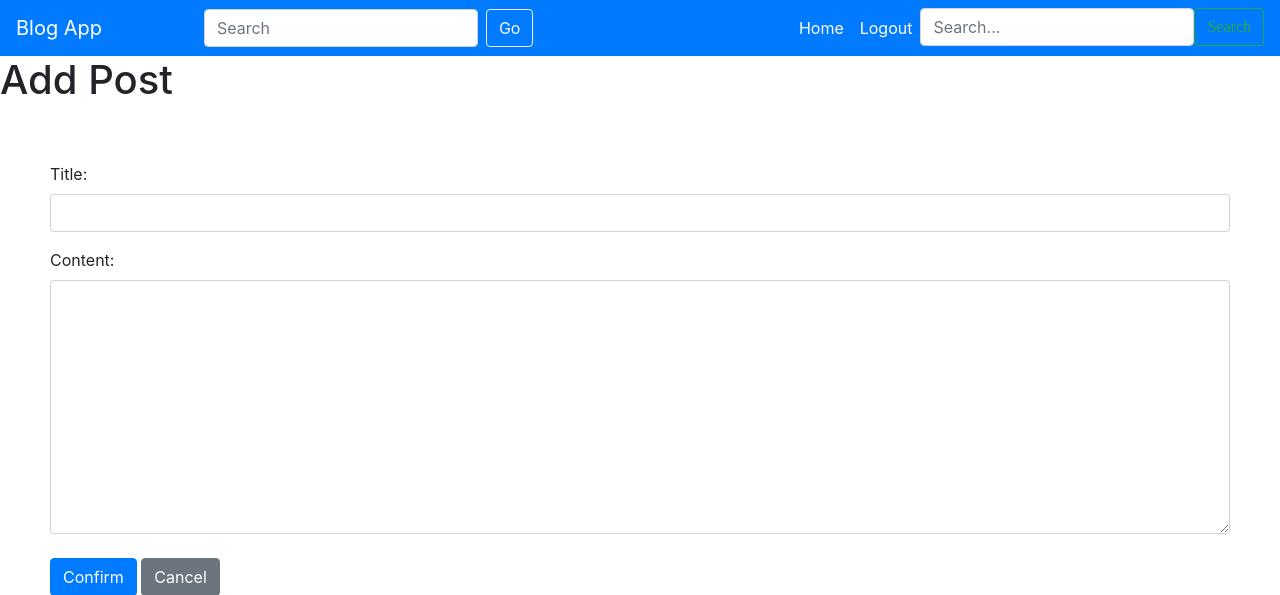
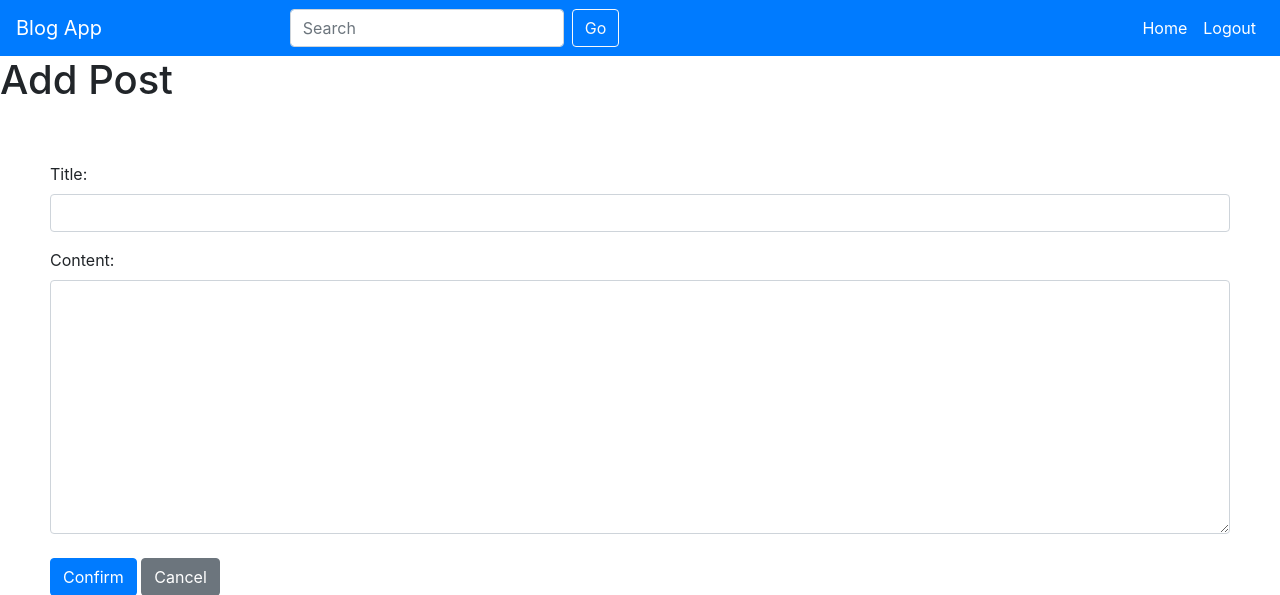
Before and after one commit to TanDao01262000/BlogApp, a Django app: page /blog/add-post/ in a window 1280 px wide. Shown: the top 595 px of the page. Run offline with Django 4.2, Linux system fonts and the light colour scheme; the visitor is signed in with stand-in values (Sample User, id 1).

Commit message:
removed duplicated search bar

```diff
--- a/main_app/templates/main_app/base.html
+++ b/main_app/templates/main_app/base.html
@@ -73,12 +73,6 @@
             <li class="nav-item">
               <a class="nav-link" href="{% url 'logoutview' %}">Logout</a>
             </li>
-            <li>
-              <form class="d-flex" method="get" action="{% url 'search' %}">
-                <input class="form-control me-2" id="search-input" type="text" name="q" placeholder="Search...">
-                <button class="btn btn-outline-success" type="submit" style="font-family: 'Crimson Text';">Search</button>
-              </form>
-            </li>
 
             {% else %}
             <li class="nav-item">
```
